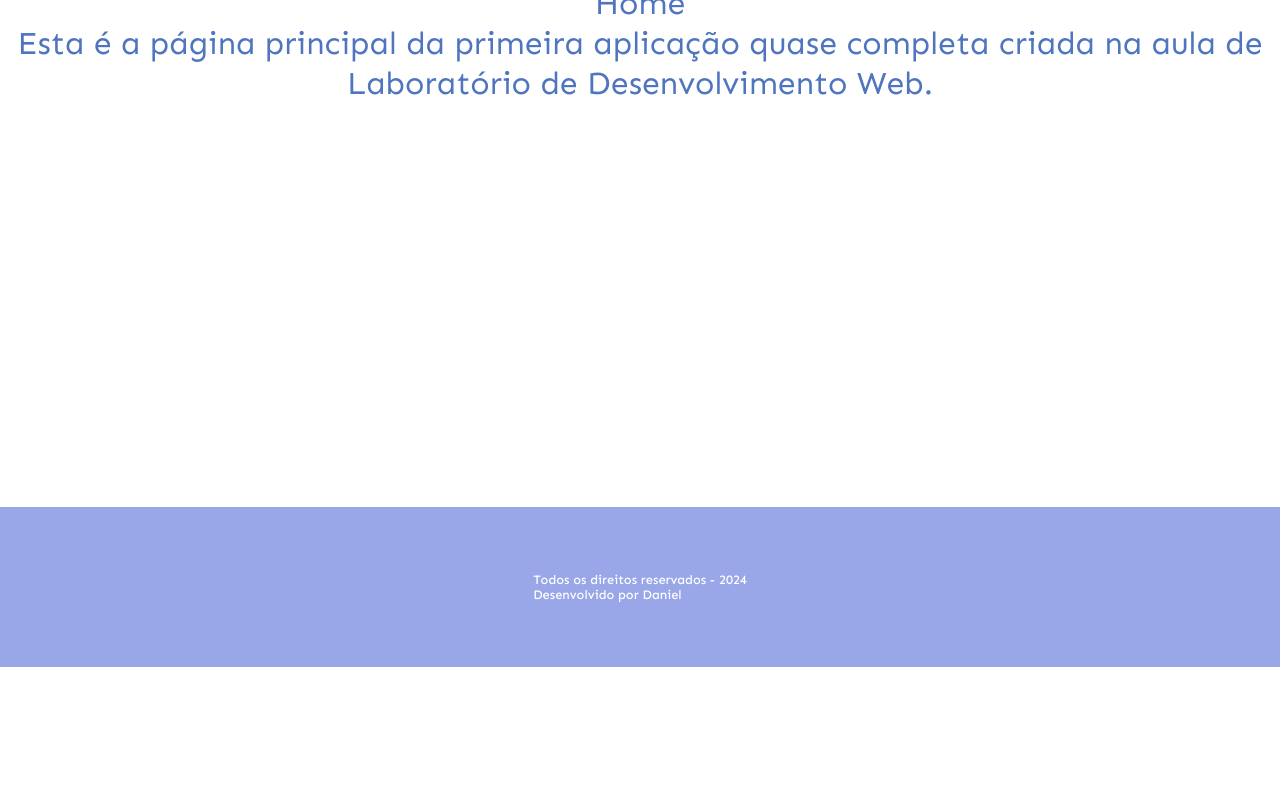
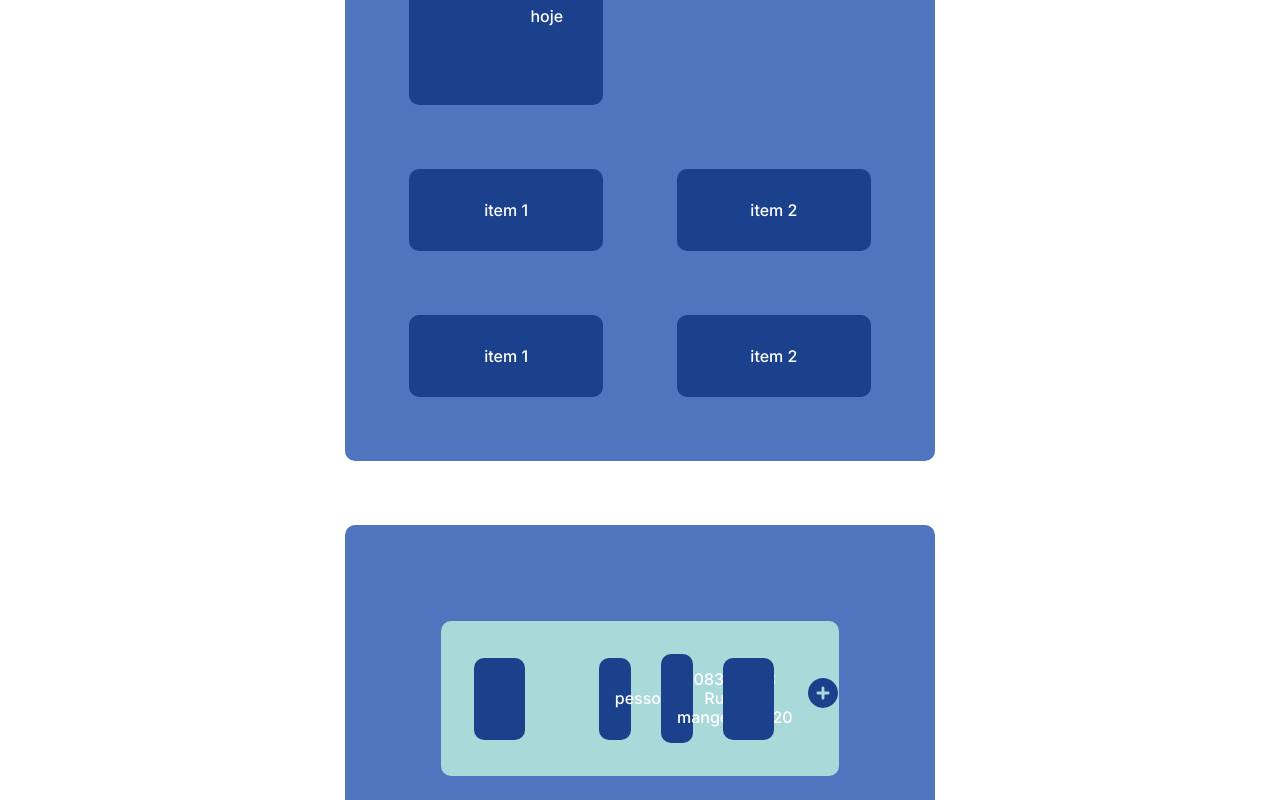
Before and after one commit to Projeto-Gerenciamento-Contas/prj_GerenciamentoContas_FrontEnd, a React (Vite) app: page /Menu in a window 1280 px wide. Shown: the part 440-1240 px from the top of the page. Before the commit the page ends 1107 px from the top, so only its background shows below. Built offline with nearby package versions, Linux system fonts and the light colour scheme.

Commit message:
Add files via upload

```diff
--- a/package.json
+++ b/package.json
@@ -10,7 +10,9 @@
     "preview": "vite preview"
   },
   "dependencies": {
+    "bootstrap": "^5.3.3",
     "react": "^18.2.0",
+    "react-bootstrap": "^2.10.2",
     "react-dom": "^18.2.0",
     "react-icons": "^5.2.1",
     "react-router-dom": "^6.22.1"
--- a/src/App.css
+++ b/src/App.css
@@ -24,7 +24,7 @@ font-weight: 400;
 font-size: 40px;
 line-height: 60px;
 text-decoration: none;
-color: #5075BF;
+color: var(--pal1);
 
 
 }
@@ -32,7 +32,7 @@ color: #5075BF;
 
 main {
   margin: 0;
-  height: 100vh;
+  min-height: 100vh;
   justify-content: center;
   align-items: center;
   background-color: white;
--- a/src/App.jsx
+++ b/src/App.jsx
@@ -12,6 +12,7 @@ import Login from './pages/Login/Login'
 import Cadastro from './pages/Cadastro/Cadastro'
 import Menu from './pages/Menu/Menu'
 import Acessibilidade from './components/Acessibilidade/Acessibilidade'
+import Endereco from './pages/Endereco/Endereco'
 //import Aside from './components/Aside/Aside'
 
 function App() {
@@ -31,6 +32,7 @@ function App() {
           <Route path='/Login' element={<Login />} />
           <Route path='/cadastro' element={<Cadastro />} />
           <Route path='/Menu' element={<Menu />} />
+          <Route path='/Endereco' element={<Endereco />} />
         </Routes>
         <Footer />
 
--- /dev/null
+++ b/src/components/Itemmenu/Itemmenu.css
@@ -0,0 +1,56 @@
+:root {
+    --pal1: #5075BF;
+    --pal2: #1C418C;
+    --pal3: #A9D9D9;
+    --pal4: #99A6E8;
+    --pal5: #058ED9;
+    --pal6: #E9EE1E;
+
+}
+
+.grid {
+    display: grid;
+    display: inline-flex;
+    justify-content: space-around;
+    margin: 5px;
+    padding: auto;
+
+}
+
+.item {
+    list-style: none;
+    display: inline-flex;
+    justify-content: space-around;
+    color: #fff;
+    text-decoration: none;
+    margin: 5px;
+    padding: auto;
+}
+
+
+.menuitem {
+    list-style: none;
+    display: inline-flex;
+    justify-content: space-around;
+}
+
+.menuitem li {
+    list-style: none;
+    position: relative;
+    margin: 20px 30px;
+}
+
+.menuitem li {
+    list-style: none;
+    position: relative;
+    padding: 20px 30px;
+}
+
+
+.menuitem li a {
+    list-style: none;
+    color: #fff;
+    text-decoration: none;
+    font-weight: bold;
+
+}
--- /dev/null
+++ b/src/components/Itemmenu/Itemmenu.jsx
@@ -0,0 +1,21 @@
+import React from 'react'
+import Card from 'react-bootstrap/Card';
+
+const Itemmenu = ({ img, gastos, data }) => {
+    return (
+        <>
+            <div class="grid">
+                <div class="item"><img src={img} alt="img" fill='#ffffff' /></div>
+                <div class="grid">
+                    <li className='item'>{gastos}</li>
+                    <li className='item'>{data}</li>
+                </div>
+                <div class="item"><img src={img} alt="img" /></div>
+            </div>
+
+        </>
+
+    )
+}
+
+export default Itemmenu
--- /dev/null
+++ b/src/pages/Endereco/Endereco.css
@@ -0,0 +1,30 @@
+:root {
+    --pal1: #5075BF;
+    --pal2: #1C418C;
+    --pal3: #A9D9D9;
+    --pal4: #99A6E8;
+    --pal5: #058ED9;
+    --pal6: #E9EE1E;
+
+}
+
+.item {
+    min-height: 50px;
+    border-radius: 10px;
+    list-style: none;
+    display: flex;
+    justify-content: space-around;
+    color: white;
+    text-decoration: none;
+    font-weight: bold;
+    margin: 5px;
+    font-family: 'Inter';
+    font-weight: 500;
+    font-size: 16px;
+    line-height: 19px;
+    font-style: normal;
+    background: var(--pal2);
+  border-radius: 10px;
+  margin: 2em;
+  padding: 1em;
+}
--- /dev/null
+++ b/src/pages/Endereco/Endereco.jsx
@@ -0,0 +1,53 @@
+import React from 'react'
+import './Endereco.css'
+import Itemmenu from '../../components/Itemmenu/Itemmenu'
+import luz from '../../assets/Luz.svg'
+import novo from '../../assets/Add.svg'
+import {Link} from 'react-router-dom'
+
+const Endereco = () => {
+  return (
+    <main>
+      <section>
+        <div>
+          <section >
+            <div class="item">
+              <Itemmenu
+                img={luz}
+                gastos='R$ 28493'
+                data='hoje'
+              /></div>
+              <div class="item">
+              <Itemmenu
+                img={luz}
+                gastos='R$ 28493'
+                data='hoje'
+              /></div>
+              <div class="item">
+              <Itemmenu
+                img={luz}
+                gastos='R$ 28493'
+                data='hoje'
+              /></div>
+              <div class="item">
+              <Itemmenu
+                img={luz}
+                gastos='R$ 28493'
+                data='hoje'
+              /></div>
+              <div class="item">
+              <Itemmenu
+                img={luz}
+                gastos='R$ 28493'
+                data='hoje'
+              /></div>
+          </section>
+        </div>
+
+        <Link to="/"><div id="sNovo"><img src={novo} alt="novo" className='novo' /></div></Link>
+      </section>
+    </main>
+  )
+}
+
+export default Endereco
--- /dev/null
+++ b/src/pages/Menu/Menu.css
@@ -0,0 +1,65 @@
+:root {
+  --pal1: #5075BF;
+  --pal2: #1C418C;
+  --pal3: #A9D9D9;
+  --pal4: #99A6E8;
+  --pal5: #058ED9;
+  --pal6: #E9EE1E;
+
+}
+
+.menuback {
+  background: var(--pal1);
+  border-radius: 10px;
+  margin: 2em;
+  padding: 1em;
+}
+
+.grid {
+  display: grid;
+  grid-template-columns: repeat(auto-fit, minmax(20px, 1fr));
+  grid-gap: 10px;
+  justify-content: space-around;
+  min-height: 50px;
+}
+
+.item {
+  min-height: 50px;
+  border-radius: 10px;
+  list-style: none;
+  display: inline-flex;
+  justify-content: space-around;
+  color: #fff;
+  text-decoration: none;
+  font-weight: bold;
+  margin: 1px;
+  font-family: 'Inter';
+  font-weight: 500;
+  font-size: 16px;
+  line-height: 19px;
+  font-style: normal;
+}
+
+.enderecoback {
+  background: var(--pal3);
+  border-radius: 10px;
+  margin: 2em;
+
+}
+
+.itemendereco {
+  min-height: 50px;
+  border-radius: 10px;
+  list-style: none;
+  display: inline-flex;
+  justify-content: space-around;
+  color: #000000;
+  text-decoration: none;
+  font-weight: normal;
+  margin: 1px;
+  font-family: 'Inter';
+  font-weight: 500;
+  font-size: 16px;
+  line-height: 19px;
+  font-style: normal;
+}
--- a/src/pages/Menu/Menu.jsx
+++ b/src/pages/Menu/Menu.jsx
@@ -1,16 +1,51 @@
 import React from 'react'
+import './Menu.css'
+import Itemmenu from '../../components/Itemmenu/Itemmenu'
+import luz from '../../assets/Luz.svg'
+import home from '../../assets/Home.svg'
+import novo from '../../assets/Add.svg'
+import {Link} from 'react-router-dom'
 
 const Home = () => {
   return (
     <main>
       <section>
-        <section >
-
-        </section>
-      <div>Home</div>
-      <p>
-      Esta é a página principal da primeira aplicação quase completa criada na aula de Laboratório de Desenvolvimento Web.
-      </p>
+        <div>
+          <section className='menuback'>
+            <div class="grid">
+              <div class="item">
+                <Itemmenu
+                  img={luz}
+                  gastos='R$ 28493'
+                  data='hoje'
+                /></div>
+              <div class="item">item 2</div>
+            </div>
+            <div class="grid">
+              <div class="item">item 1</div>
+              <div class="item">item 2</div>
+            </div>
+            <div class="grid">
+              <div class="item">item 1</div>
+              <div class="item">item 2</div>
+            </div>
+          </section>
+        </div>
+        <div>
+          <section className='menuback'>
+            <div className='enderecoback'>
+              <div class="itemendereco">
+                <Itemmenu
+                  img={home}
+                  gastos='pessoal'
+                  data='08351-743 Rua das mangeiras,420'
+                /></div>
+              <div class="itemendereco">
+              <Link to="/Endereco"><div id="sNovo"><img src={novo} alt="novo" className='novo' /></div></Link>
+              </div>
+            </div>
+          </section>
+        </div>
       </section>
     </main>
   )
```
Also changed, not shown: src/components/Header/Header.jsx (+0 -7 lines), src/components/Navbar/NavBar.jsx (+7 -21 lines), 1 other file (tests, documents, lock files or other folders).
